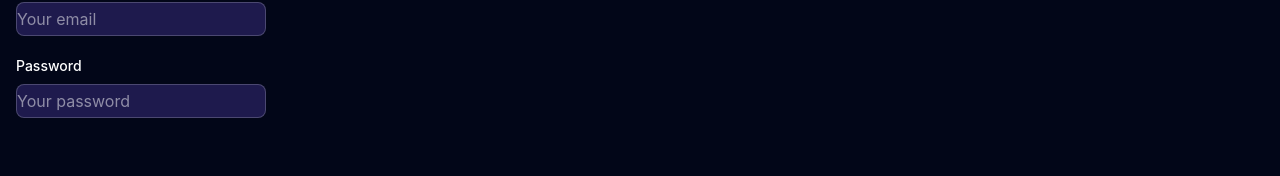
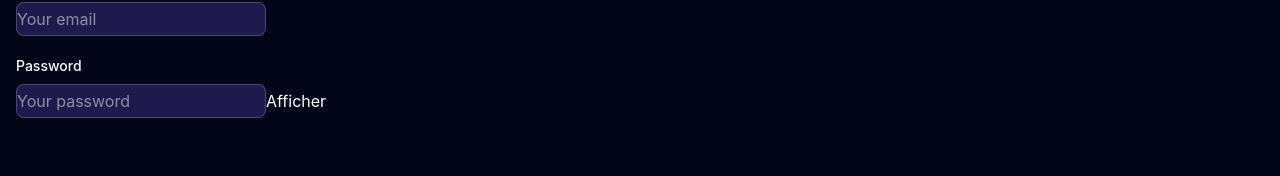
Before and after one commit to rafeger/Transcendance, a React (Vite) app in the folder frontend/: page /auth in a window 1280 px wide. Shown: the part 327-503 px from the top of the page. Built offline with nearby package versions, Linux system fonts and the light colour scheme.

Commit message:
modif password

```diff
--- a/frontend/src/pages/Auth.tsx
+++ b/frontend/src/pages/Auth.tsx
@@ -61,8 +61,9 @@ function Auth() {
 
                 <div>
                     <label htmlFor="password" className="mb-2 block text-sm font-medium">Password</label>
-                    <input id="password" type="text" value={password} onChange={(event) => setPassword(event.target.value)}
+                    <input id="password" type={showPassword ? "text" : "password"} value={password} onChange={(event) => setPassword(event.target.value)}
                         placeholder="Your password" className="rounded-lg border border-white/20 bg-indigo-950 py-1 outline-none"></input>
+                    <button type="button" onClick={() => setShowPassword(!showPassword)}>{showPassword ? "Masquer" : "Afficher"}</button>
                 </div>
 
                 <button type="submit" className="mt-10 inline-flex items-center gap-3 rounded-xl bg-blue-500 px-7 py-4
```
